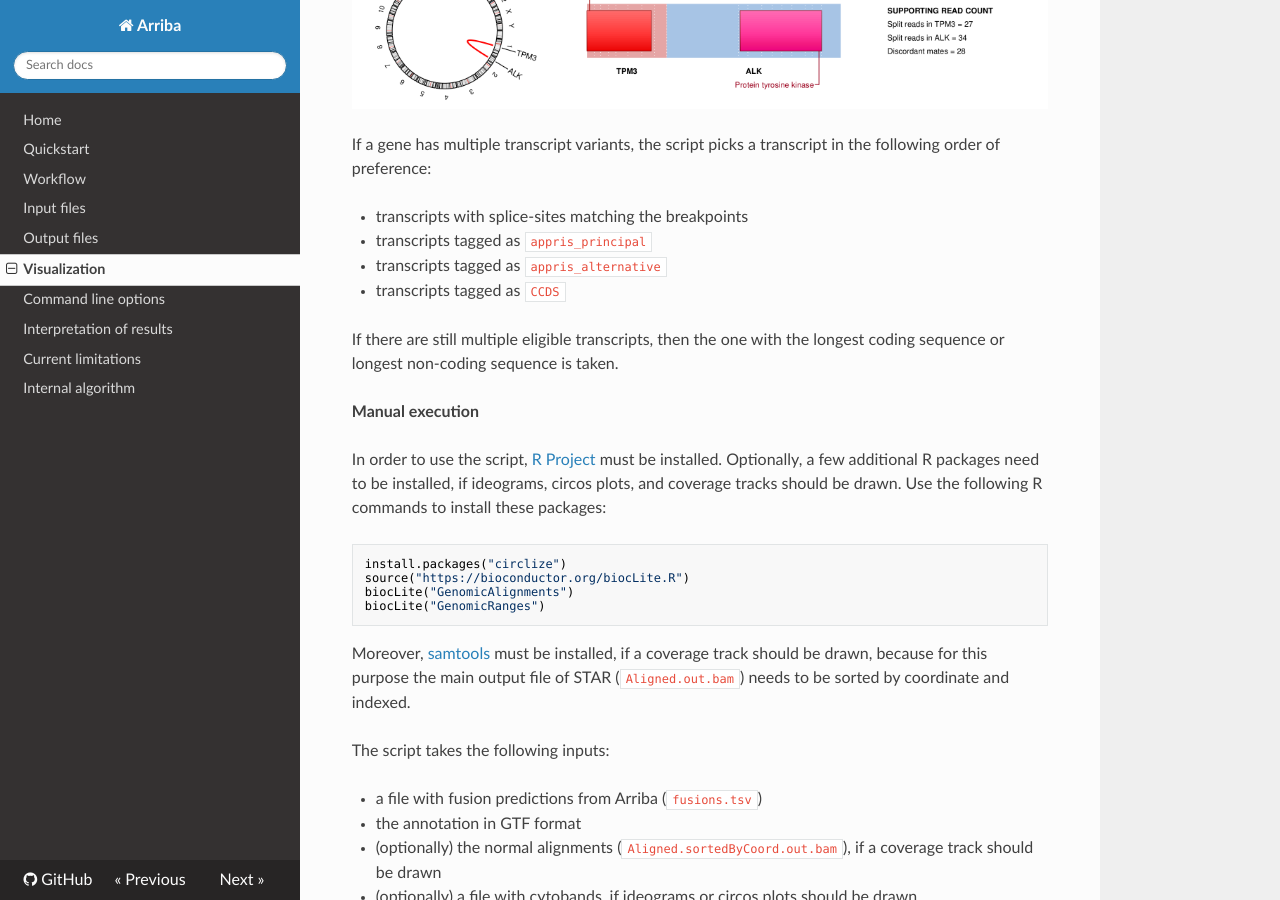
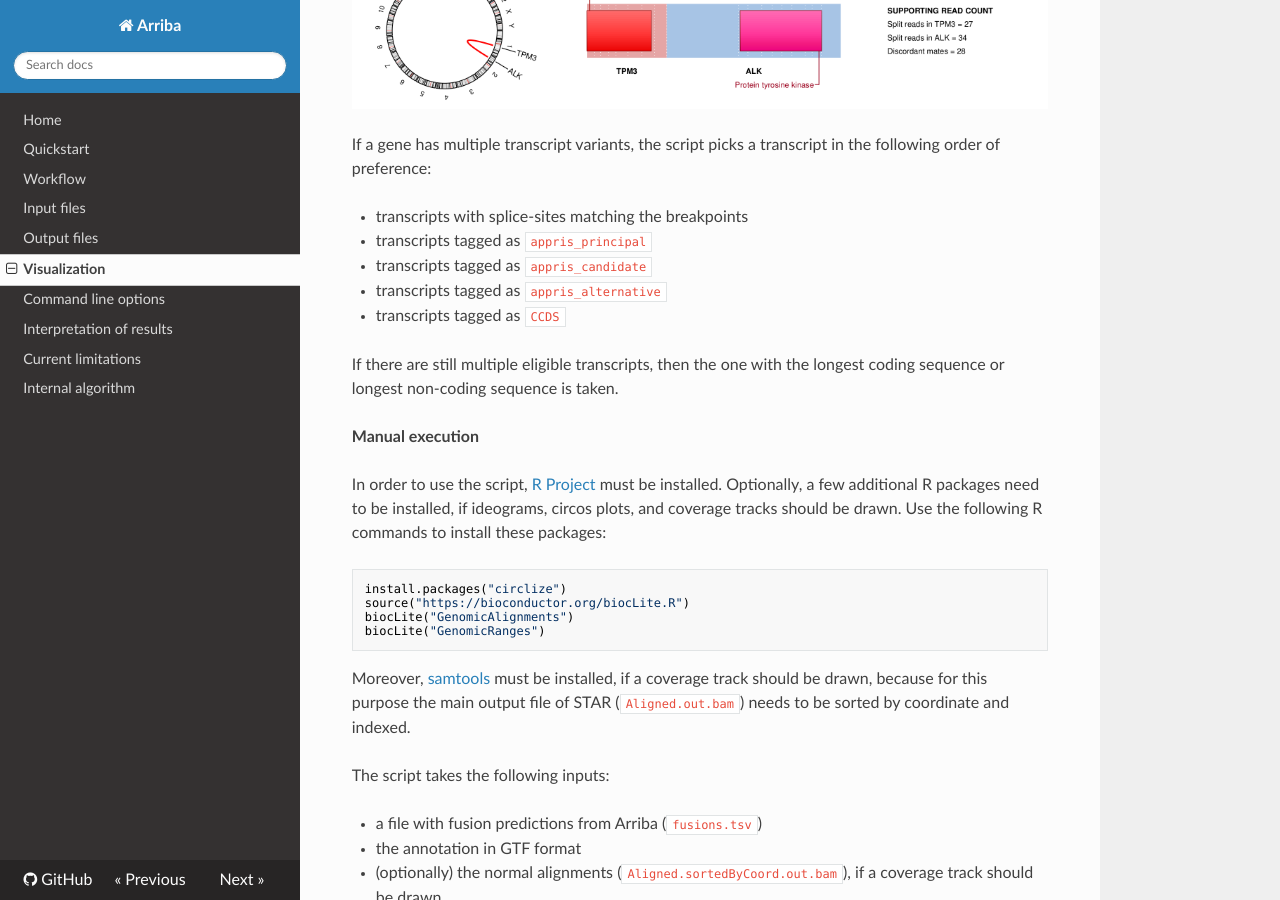
Before and after one commit to suhrig/arriba, an MkDocs documentation site: the page built from documentation/visualization.md, in a window 1280 px wide and 900 px high, scrolled down 580 px. Built offline with MkDocs 1.6.1, drawn with Linux system fonts in a browser that asks for light colours; nearby versions of some CDN libraries; old or Windows-style settings are respelled for this version of MkDocs.

Commit message:
recognize 'appris_candidate' tag

```diff
--- a/documentation/visualization.md
+++ b/documentation/visualization.md
@@ -10,6 +10,8 @@
 - transcripts with splice-sites matching the breakpoints
 
 - transcripts tagged as `appris_principal`
+
+- transcripts tagged as `appris_candidate`
 
 - transcripts tagged as `appris_alternative`
 
```
Also changed, not shown: 1 other file.
